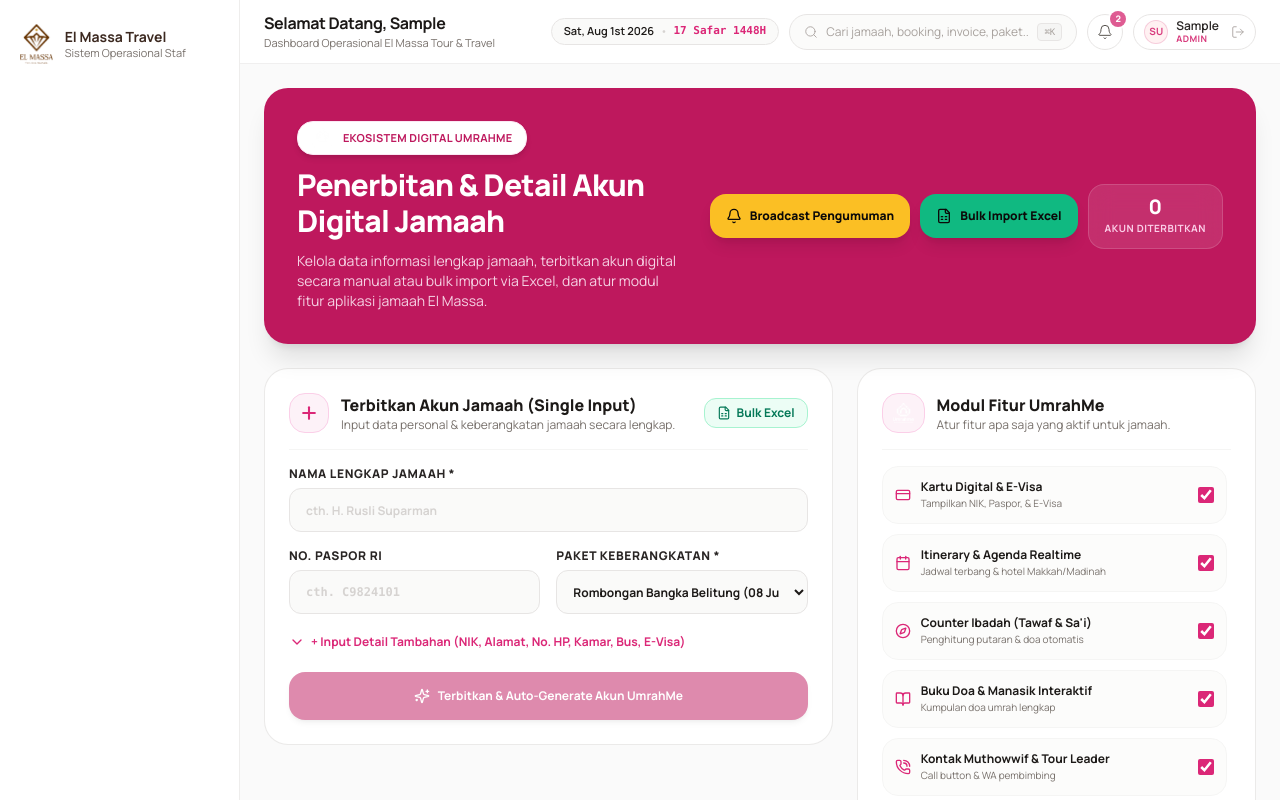
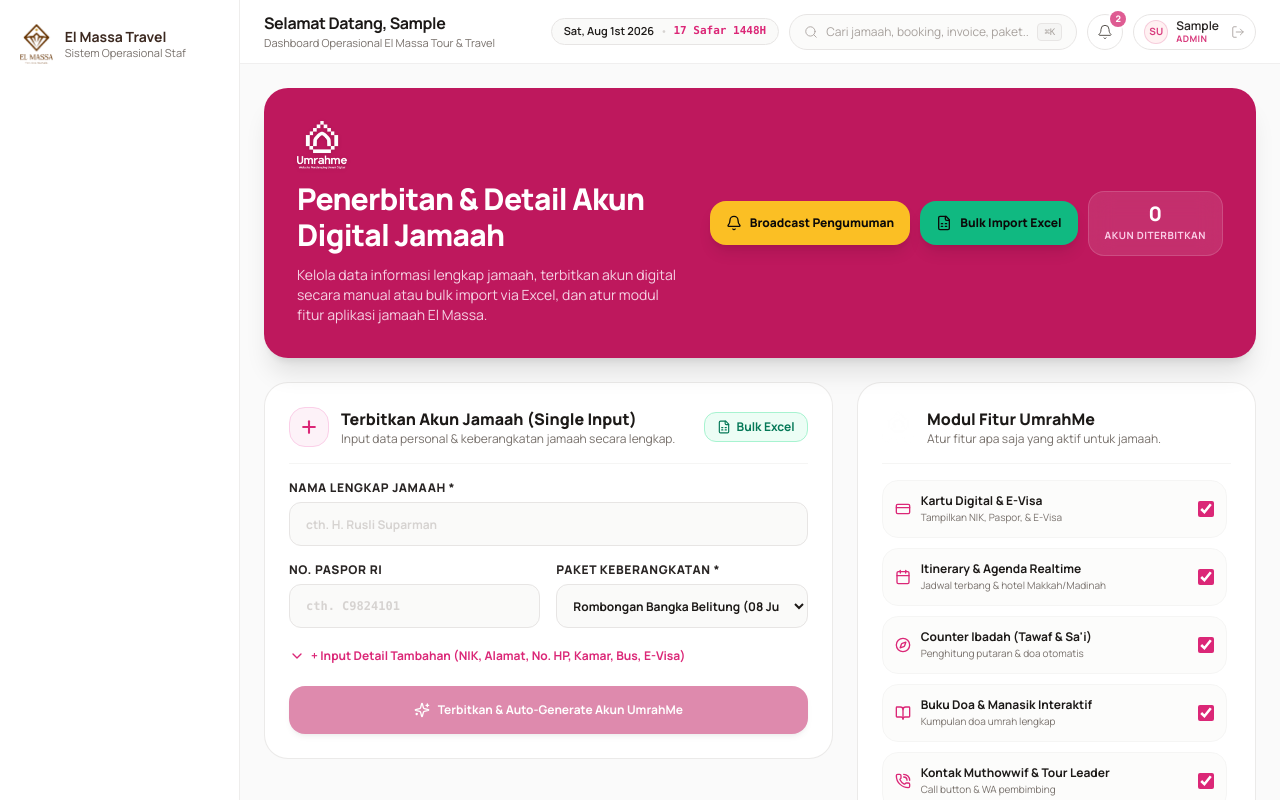
Before and after one commit to darcia2024/elmassa-administration, a Next.js app: page /umrahme in a window 1280 px wide. Shown: the top 800 px of the page. Built offline with nearby package versions, Linux system fonts and the light colour scheme; sample sign-in values are in the browser's storage.

Commit message:
render_umrahme_logo_directly_without_box_wrapper

```diff
--- a/app/umrahme/page.tsx
+++ b/app/umrahme/page.tsx
@@ -345,10 +345,11 @@ export default function PenerbitanUmrahmePage() {
         <section className="relative overflow-hidden rounded-3xl bg-[#be185d] p-6 sm:p-8 text-white shadow-xl border border-pink-700/40">
           <div className="relative z-10 flex flex-col md:flex-row md:items-center justify-between gap-6">
             <div className="space-y-3 max-w-2xl">
-              <div className="inline-flex items-center gap-2.5 px-3.5 py-1.5 rounded-2xl bg-white shadow-md border border-pink-100">
-                <img src="/umrahme-logo.png" alt="UmrahMe Logo" className="h-5 w-auto object-contain" />
-                <span className="text-[11px] font-bold text-pink-700 tracking-wide uppercase">Ekosistem Digital UmrahMe</span>
-              </div>
+              <img
+                src="/umrahme-logo.png"
+                alt="UmrahMe Logo"
+                className="h-10 sm:h-12 w-auto object-contain drop-shadow"
+              />
               <h1 className="text-2xl sm:text-3xl font-black text-white tracking-tight">
                 Penerbitan & Detail Akun Digital Jamaah
               </h1>
@@ -565,9 +566,7 @@ export default function PenerbitanUmrahmePage() {
           <section className="lg:col-span-5 rounded-3xl border border-stone-200/80 bg-white p-6 shadow-xs space-y-4">
             <div className="flex items-center justify-between border-b border-stone-100 pb-4">
               <div className="flex items-center gap-3">
-                <div className="h-10 px-2.5 rounded-2xl bg-pink-50 text-pink-600 border border-pink-200 flex items-center justify-center">
-                  <img src="/umrahme-logo.png" alt="UmrahMe" className="h-5 w-auto object-contain" />
-                </div>
+                <img src="/umrahme-logo.png" alt="UmrahMe Logo" className="h-8 w-auto object-contain shrink-0" />
                 <div>
                   <h3 className="text-base font-extrabold text-stone-900">Modul Fitur UmrahMe</h3>
                   <p className="text-xs text-stone-500 font-normal">Atur fitur apa saja yang aktif untuk jamaah.</p>
```
